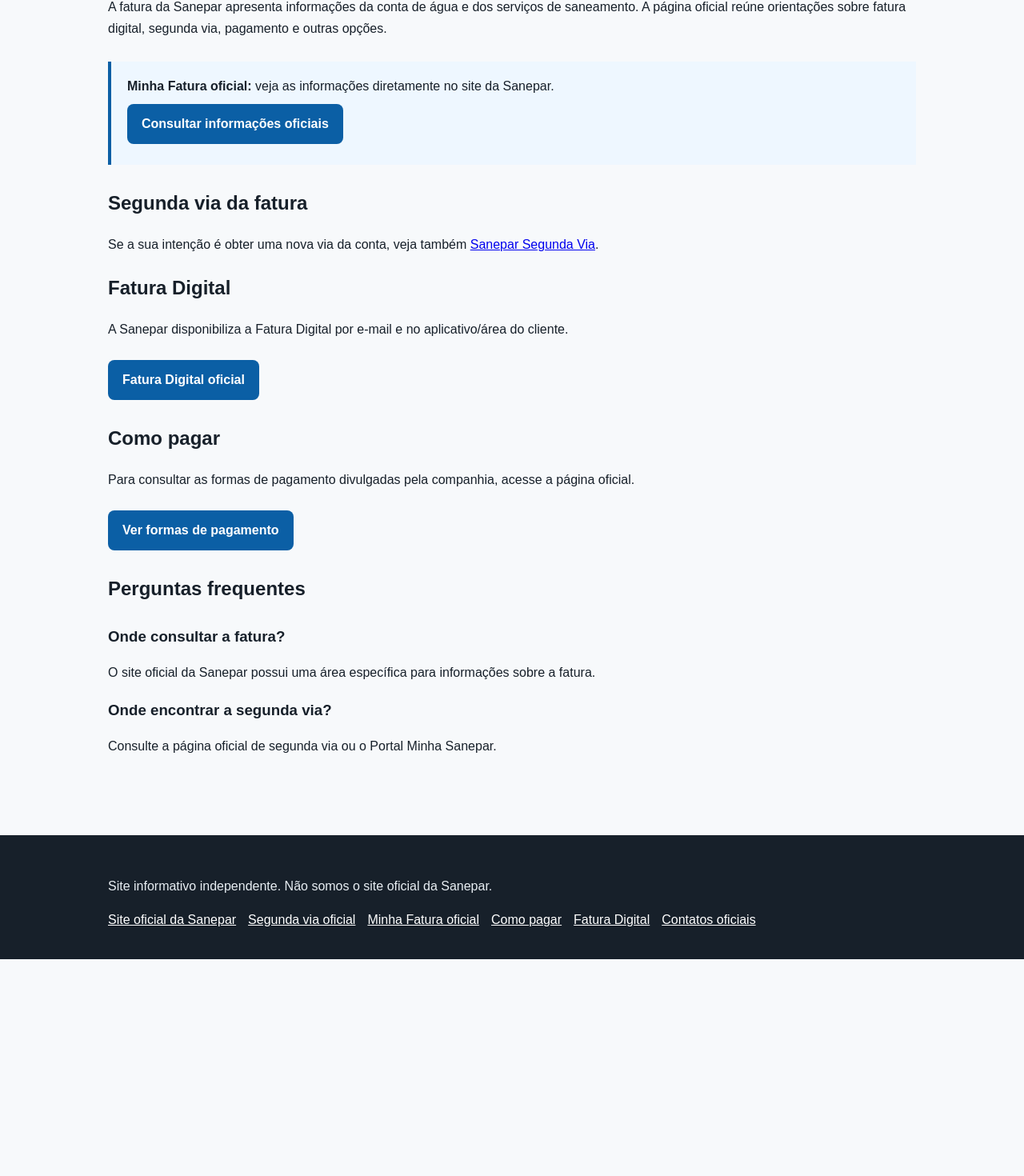
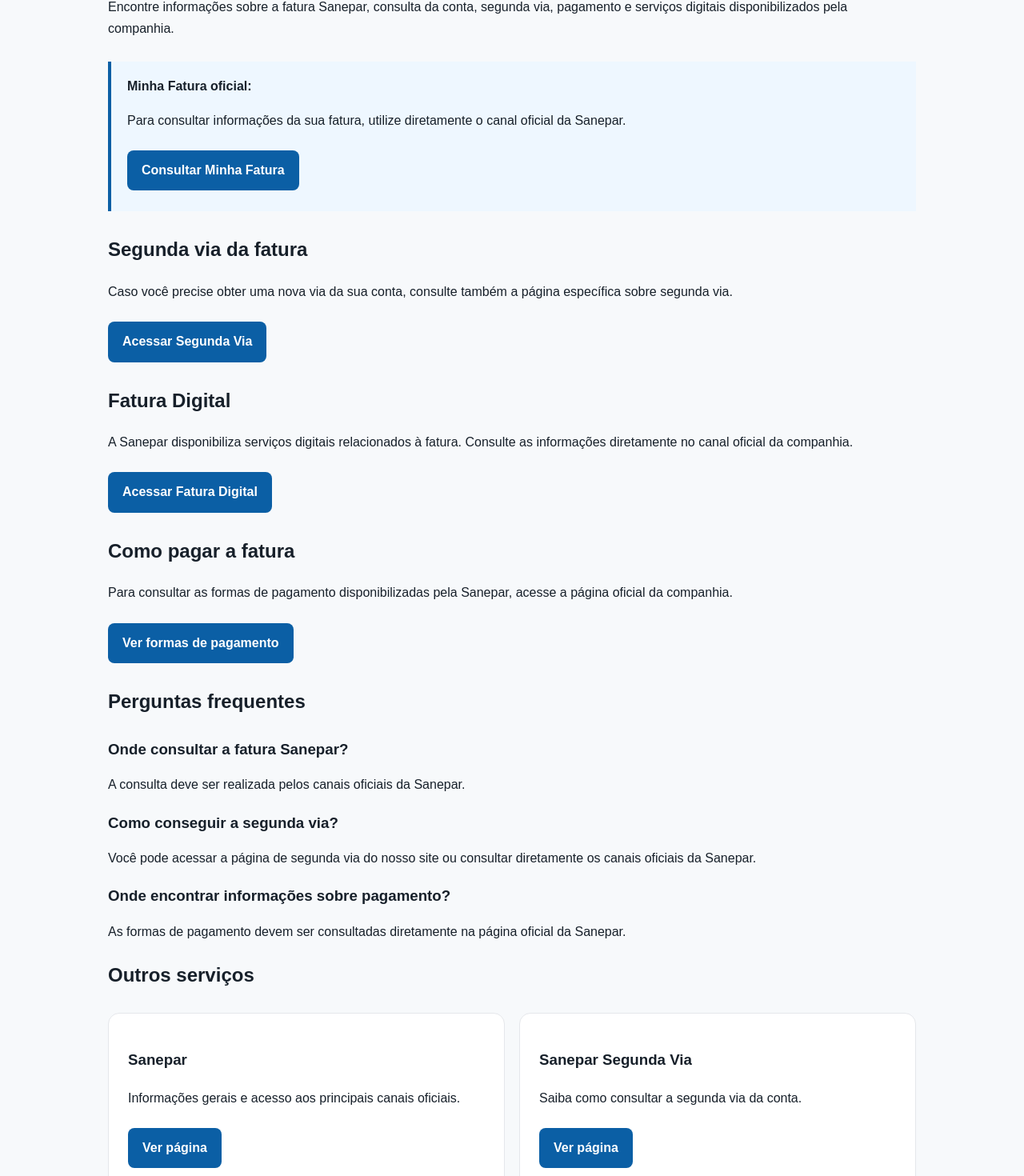
Before and after one commit to bellatocompany-gif/sanepar-site, a Next.js app: page /sanepar-fatura in a window 1280 px wide. Shown: the part 194-1664 px from the top of the page at 80% size. Before the commit the page ends 1393 px from the top, so only its background shows below. Built offline with nearby package versions, Linux system fonts and the light colour scheme.

Commit message:
Update page.js

```diff
--- a/app/sanepar-fatura/page.js
+++ b/app/sanepar-fatura/page.js
@@ -1,28 +1,145 @@
 import Link from "next/link";
-export const metadata = { title: "Sanepar Fatura", description: "Informações sobre a Sanepar Fatura, pagamento e serviços digitais." };
 
-export default function Page() {
-  return <section className="content container">
+export const metadata = {
+  title: "Sanepar Fatura | Conta, Pagamento e Fatura Digital",
+  description:
+    "Consulte informações sobre a fatura Sanepar, segunda via, pagamento e serviços digitais pelos canais oficiais.",
+  keywords: [
+    "Sanepar fatura",
+    "fatura Sanepar",
+    "Sanepar conta",
+    "Sanepar segunda via",
+    "Sanepar fatura digital",
+    "como pagar Sanepar",
+  ],
+  alternates: {
+    canonical: "/sanepar-fatura",
+  },
+};
+
+export default function FaturaPage() {
+  return (
+    <section className="content container">
       <h1>Sanepar Fatura</h1>
-    <p>A fatura da Sanepar apresenta informações da conta de água e dos serviços de saneamento. A página oficial reúne orientações sobre fatura digital, segunda via, pagamento e outras opções.</p>
+
+      <p>
+        Encontre informações sobre a fatura Sanepar, consulta da conta,
+        segunda via, pagamento e serviços digitais disponibilizados pela
+        companhia.
+      </p>
+
       <div className="official">
-      <strong>Minha Fatura oficial:</strong> veja as informações diretamente no site da Sanepar.
-      <br/><a className="btn" href="https://www.sanepar.com.br/minha-fatura" target="_blank" rel="noopener noreferrer">Consultar informações oficiais</a>
+        <strong>Minha Fatura oficial:</strong>
+
+        <p>
+          Para consultar informações da sua fatura, utilize diretamente o
+          canal oficial da Sanepar.
+        </p>
+
+        <a
+          className="btn"
+          href="https://www.sanepar.com.br/minha-fatura"
+          target="_blank"
+          rel="noopener noreferrer"
+        >
+          Consultar Minha Fatura
+        </a>
       </div>
+
       <h2>Segunda via da fatura</h2>
-    <p>Se a sua intenção é obter uma nova via da conta, veja também <Link href="/sanepar-segunda-via">Sanepar Segunda Via</Link>.</p>
+
+      <p>
+        Caso você precise obter uma nova via da sua conta, consulte também a
+        página específica sobre segunda via.
+      </p>
+
+      <Link className="btn" href="/sanepar-segunda-via">
+        Acessar Segunda Via
+      </Link>
+
       <h2>Fatura Digital</h2>
-    <p>A Sanepar disponibiliza a Fatura Digital por e-mail e no aplicativo/área do cliente.</p>
-    <a className="btn" href="https://www.sanepar.com.br/fatura-digital" target="_blank" rel="noopener noreferrer">Fatura Digital oficial</a>
-    <h2>Como pagar</h2>
-    <p>Para consultar as formas de pagamento divulgadas pela companhia, acesse a página oficial.</p>
-    <a className="btn" href="https://www.sanepar.com.br/como-pagar" target="_blank" rel="noopener noreferrer">Ver formas de pagamento</a>
+
+      <p>
+        A Sanepar disponibiliza serviços digitais relacionados à fatura.
+        Consulte as informações diretamente no canal oficial da companhia.
+      </p>
+
+      <a
+        className="btn"
+        href="https://www.sanepar.com.br/fatura-digital"
+        target="_blank"
+        rel="noopener noreferrer"
+      >
+        Acessar Fatura Digital
+      </a>
+
+      <h2>Como pagar a fatura</h2>
+
+      <p>
+        Para consultar as formas de pagamento disponibilizadas pela Sanepar,
+        acesse a página oficial da companhia.
+      </p>
+
+      <a
+        className="btn"
+        href="https://www.sanepar.com.br/como-pagar"
+        target="_blank"
+        rel="noopener noreferrer"
+      >
+        Ver formas de pagamento
+      </a>
+
       <h2>Perguntas frequentes</h2>
+
       <div className="faq">
-      <h3>Onde consultar a fatura?</h3>
-      <p>O site oficial da Sanepar possui uma área específica para informações sobre a fatura.</p>
-      <h3>Onde encontrar a segunda via?</h3>
-      <p>Consulte a página oficial de segunda via ou o Portal Minha Sanepar.</p>
+        <h3>Onde consultar a fatura Sanepar?</h3>
+
+        <p>
+          A consulta deve ser realizada pelos canais oficiais da Sanepar.
+        </p>
+
+        <h3>Como conseguir a segunda via?</h3>
+
+        <p>
+          Você pode acessar a página de segunda via do nosso site ou consultar
+          diretamente os canais oficiais da Sanepar.
+        </p>
+
+        <h3>Onde encontrar informações sobre pagamento?</h3>
+
+        <p>
+          As formas de pagamento devem ser consultadas diretamente na página
+          oficial da Sanepar.
+        </p>
       </div>
-  </section>;
+
+      <h2>Outros serviços</h2>
+
+      <div className="card-grid">
+        <div className="card">
+          <h3>Sanepar</h3>
+
+          <p>
+            Informações gerais e acesso aos principais canais oficiais.
+          </p>
+
+          <Link className="btn" href="/sanepar">
+            Ver página
+          </Link>
+        </div>
+
+        <div className="card">
+          <h3>Sanepar Segunda Via</h3>
+
+          <p>
+            Saiba como consultar a segunda via da conta.
+          </p>
+
+          <Link className="btn" href="/sanepar-segunda-via">
+            Ver página
+          </Link>
+        </div>
+      </div>
+    </section>
+  );
 }
```
Lines whose indentation alone changed are shown as unchanged.
